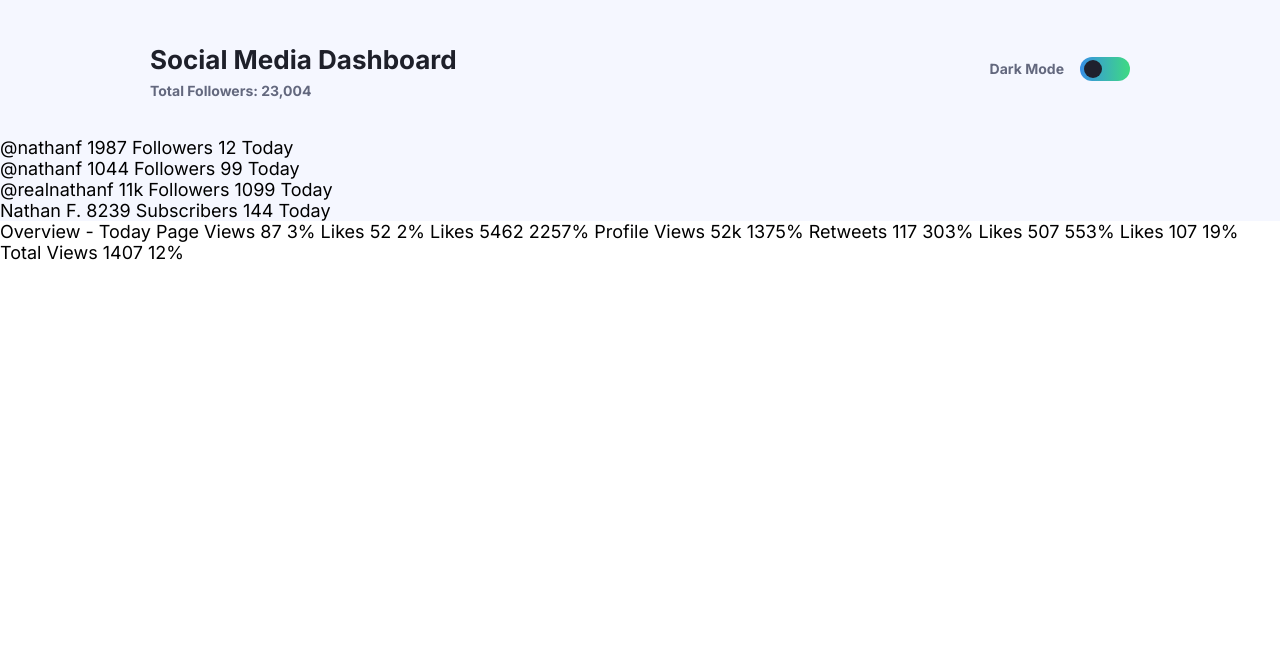
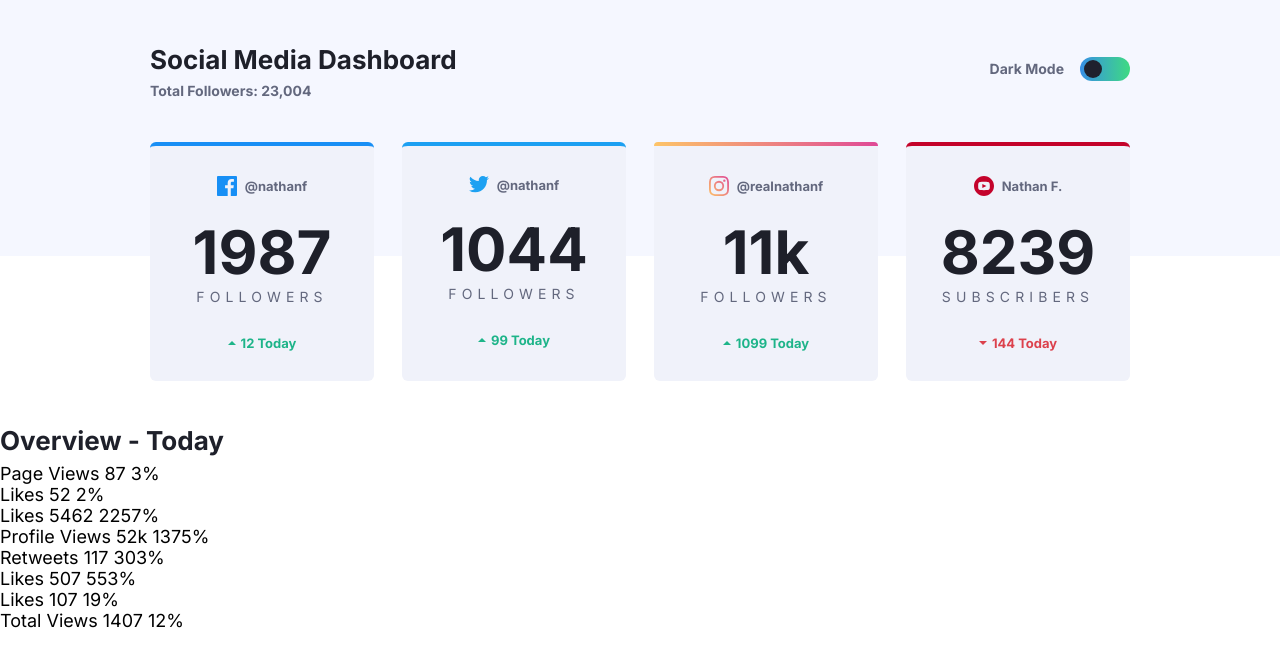
Before and after one commit to by-yee/social-media-dashboard-with-theme, a plain HTML site: page index.html in a window 1280 px wide. Drawn offline with Linux system fonts and the light colour scheme.

Commit message:
Social Media Dashboard with Theme
Section Summary

(cherry picked from commit f3be1d4e45524a4147f6ffb9cc4ef5510ea3ed99)

```diff
--- a/app/scss/_globals.scss
+++ b/app/scss/_globals.scss
@@ -5,6 +5,10 @@ html {
 
 *, *::before, *:after {
     box-sizing: inherit;
+}
+
+a, a:visited, a:hover {
+    text-decoration: none;
 }
 
 body {
@@ -17,30 +21,22 @@ body {
     overflow-x: hidden;
 }
 
-h1, h2, h3, h4 {
+h1, h2{
     margin-top: 0px;
     margin-bottom: 0px;
     font-family: $font-inter;
 }
 
 h1 {
-
-}
-
-h2 {
     font-size: $font-lg;
     color: $veryDarkBlue;
     line-height: 1.7;
 }
 
-h3 {
+h2 {
     font-size: $font-heading;
     color: $darkGrayishBlue;
     // margin-bottom: ;
-}
-
-h4 {
-
 }
 
 // Spacing
@@ -69,3 +65,11 @@ h4 {
         }
     }
 }
+
+.green {
+    color: $limeGreen;
+}
+
+.red {
+    color: $brightRed;
+}
--- a/app/scss/_header.scss
+++ b/app/scss/_header.scss
@@ -1,5 +1,12 @@
 .header {
-    background-color: $veryPaleBlue;
+    &::before {
+        content: "";
+        background-color: $veryPaleBlue;
+        width: 100%;
+        height: 16rem;
+        position: absolute;
+        z-index: -1;
+    }
 
     &__nav {
         @include breakpoint-up(medium) {
@@ -88,12 +95,4 @@
             }
         }
     }
-
-    &__menu {
-
-    }
-
-    &__item {
-
-    }
 }
--- a/app/scss/_mixins.scss
+++ b/app/scss/_mixins.scss
@@ -1,8 +1,8 @@
-//640px, 1024px, 1400px
-$breakpoints-up: ("medium": "40em", "large": "64em", "xlarge": "87.5em");
+//640px, 1024px, 1140px, 1400px
+$breakpoints-up: ("medium": "40em", "med-large": "64em", "large": "71.25em", "xlarge": "87.5em");
 
-//639px, 1023px, 1399px
-$breakpoints-down: ("small": "39.9375em", "medium": "63.9375em", "large": "87.4375em");
+//639px, 1023px, 1139px, 1399px
+$breakpoints-down: ("small": "39.9375em", "medium": "63.9375em", "med-large": "71.1875em", "large": "87.4375em");
 
 // Breakpoints
 @mixin breakpoint-up($size) {
--- /dev/null
+++ b/app/scss/_summary.scss
@@ -0,0 +1,101 @@
+.summary {
+    &__menu {
+        display: grid;
+        grid-template-columns: 1fr;
+        gap: 1.5625rem;
+        padding-top: 0.3125rem;
+        text-align: center;
+
+        @include breakpoint-up(medium) {
+            grid-template-columns: repeat(2, 1fr);
+        }
+
+        @include breakpoint-up(large) {
+            grid-template-columns: repeat(4, 1fr);
+            gap: 1.75rem;
+        }
+    }
+
+    &__item {
+        background-color: $lightGrayishBlue;
+        padding: 1.25rem;
+        border-radius: 6px;
+        border-top-style: solid;
+        border-top-width: 0.3rem;
+        transition: background-color 0.3s ease-in-out;
+
+        &:hover {
+            background-color: #e2e4f1;
+        }
+
+        &.facebook {
+            border-top-color: $facebook;
+        }
+
+        &.twitter {
+            border-top-color: $twitter;
+        }
+
+        &.instagram {
+            position: relative;
+            border-color: $lightGrayishBlue;
+
+            &::before {
+                content: '';
+                background: linear-gradient(to right, #fdc468, #df4996);
+                width: 100%;
+                position: absolute;
+                height: 0.3rem;
+                top: -2%;
+                left: 0%;
+                border-top-left-radius: 6px;
+                border-top-right-radius: 6px;
+            }
+        }
+
+        &.youtube {
+            border-top-color: $youTube;
+        }
+
+        &--icon {
+            @include flex-display(row, center, center);
+            padding: 0.625rem;
+
+            img {
+                padding-right: 0.5rem;
+            }
+        }
+
+        &--name {
+            font-size: $font-sm;
+            font-weight: bold;
+            color: $darkGrayishBlue;
+        }
+
+        &--count {
+            padding-top: 0.625rem;
+            font-size: $font-xl;
+            font-weight: bold;
+            color: $veryDarkBlue;
+        }
+
+        &--followers {
+            font-size: $font-heading;
+            color: $darkGrayishBlue;
+            letter-spacing: 0.32rem;
+            text-transform: uppercase;
+        }
+
+        &--number {
+            @include flex-display(row, center, center);
+            padding-top: 1.875rem;
+            padding-bottom: 0.625rem;
+            font-size: $font-sm;
+            font-weight: bold;
+
+            img {
+                padding-right: 0.3125rem;
+            }
+        }
+    }
+}
--- a/app/scss/_variables.scss
+++ b/app/scss/_variables.scss
@@ -28,9 +28,11 @@ $white: hsl(0, 0%, 100%); //(Text)
 $darkToggle: linear-gradient(to right, hsl(210, 78%, 56%), hsl(146, 68%, 55%));
 
 //Font Size
+$font-xl: 3.75rem; //60px
 $font-lg: 1.625rem; //26px
 $font-med: 1.125rem; // 18px
 $font-heading: 0.875rem; //14px
+$font-sm: 0.8125rem; //13px
 
 //Font Family
 $font-inter: 'Inter', sans-serif;
--- a/app/scss/style.scss
+++ b/app/scss/style.scss
@@ -3,3 +3,4 @@
 
 @import "globals";
 @import "header";
+@import "summary";
--- a/index.html
+++ b/index.html
@@ -21,81 +21,124 @@
   <header class="header">
     <div class="header__nav container container--pall">
       <div class="header__title">
-        <h2>Social Media Dashboard</h2>
-        <h3>Total Followers: 23,004</h3>
+        <h1>Social Media Dashboard</h1>
+        <h2>Total Followers: 23,004</h2>
       </div>
 
       <div class="header__theme">
-        <h3>Dark Mode</h3>
+        <h2>Dark Mode</h2>
         <label class="header__switch">
           <input type="checkbox">
           <span class="header__switch--slider round"></span>
         </label>
       </div>
     </div>
-
-    <div class="header__menu">
-      <div class="header__item">
-        @nathanf
-        1987
-        Followers
-        12 Today
-      </div>
-      <div class="header__item">
-        @nathanf
-        1044
-        Followers
-        99 Today
-      </div>
-      <div class="header__item">
-        @realnathanf
-        11k
-        Followers
-        1099 Today
-      </div>
-      <div class="header__item">
-        Nathan F.
-        8239
-        Subscribers
-        144 Today
-      </div>
-    </div>
   </header>
 
-  <section class="section1">
-    Overview - Today
+  <section class="summary">
+    <div class="summary__menu container container--pall">
+      <a href="#" class="summary__item facebook">
+        <div class="summary__item--icon">
+          <img src="./images/icon-facebook.svg" alt="Icon Facebook">
+          <div class="summary__item--name">@nathanf</div>
+        </div>
+        <div class="summary__item--count">1987</div>
+        <div class="summary__item--followers">Followers</div>
+        <div class="summary__item--number green">
+          <img src="./images/icon-up.svg" alt="Icon up">
+          <div>12 Today</div>
+        </div>
+      </a>
+      <a href="#" class="summary__item twitter">
+        <div class="summary__item--icon">
+          <img src="./images/icon-twitter.svg" alt="Icon Twitter">
+          <div class="summary__item--name">@nathanf</div>
+        </div>
+        <div class="summary__item--count">1044</div>
+        <div class="summary__item--followers">Followers</div>
+        <div class="summary__item--number green">
+          <img src="./images/icon-up.svg" alt="Icon up">
+          <div>99 Today</div>
+        </div>
+      </a>
+      <a href="#" class="summary__item instagram">
+        <div class="summary__item--icon">
+          <img src="./images/icon-instagram.svg" alt="Icon Instagram">
+          <div class="summary__item--name">@realnathanf</div>
+        </div>
+        <div class="summary__item--count">11k</div>
+        <div class="summary__item--followers">Followers</div>
+        <div class="summary__item--number green">
+          <img src="./images/icon-up.svg" alt="Icon up">
+          <div>1099 Today</div>
+        </div>
+      </a>
+      <a href="#" class="summary__item youtube">
+        <div class="summary__item--icon">
+          <img src="./images/icon-youtube.svg" alt="Icon Youtube">
+          <div class="summary__item--name">Nathan F.</div>
+        </div>
+        <div class="summary__item--count">8239</div>
+        <div class="summary__item--followers">Subscribers</div>
+        <div class="summary__item--number red">
+          <img src="./images/icon-down.svg" alt="Icon up">
+          <div>144 Today</div>
+        </div>
+      </a>
+    </div>
+  </section>
 
+  <section class="overview">
+    <h1>Overview - Today</h1>
+    <div class="overview__menu">
+      <div class="overview__item">
         Page Views
         87
         3%
+      </div>
 
+      <div class="overview__item">
         Likes
         52
         2%
+      </div>
 
+      <div class="overview__item">
         Likes
         5462
         2257%
+      </div>
 
+      <div class="overview__item">
         Profile Views
         52k
         1375%
+      </div>
 
+      <div class="overview__item">
         Retweets
         117
         303%
+      </div>
 
+      <div class="overview__item">
         Likes
         507
         553%
+      </div>
 
+      <div class="overview__item">
         Likes
         107
         19%
+      </div>
 
+      <div class="overview__item">
         Total Views
         1407
         12%
+      </div>
+    </div>
   </section>
 
 
```
Also changed, not shown: dist/style.css, 1 other file. Lines whose indentation alone changed are shown as unchanged.
